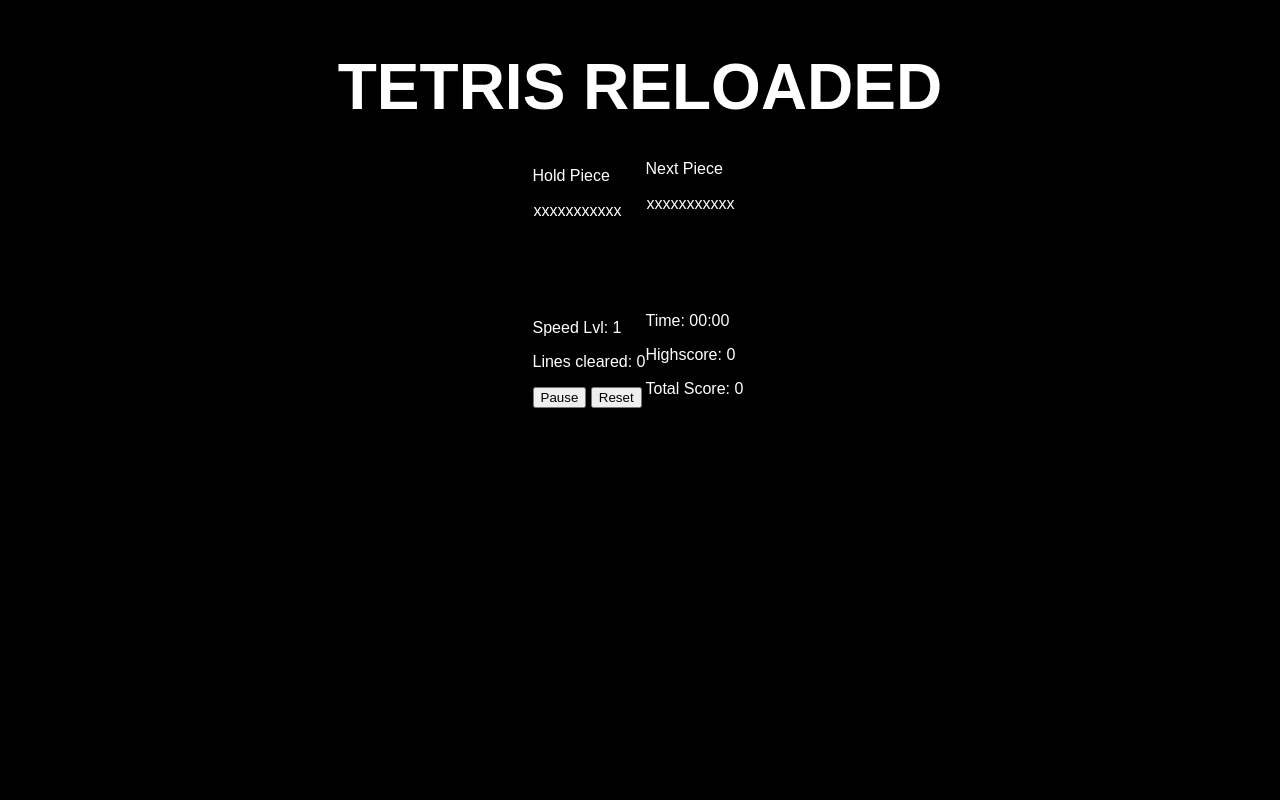
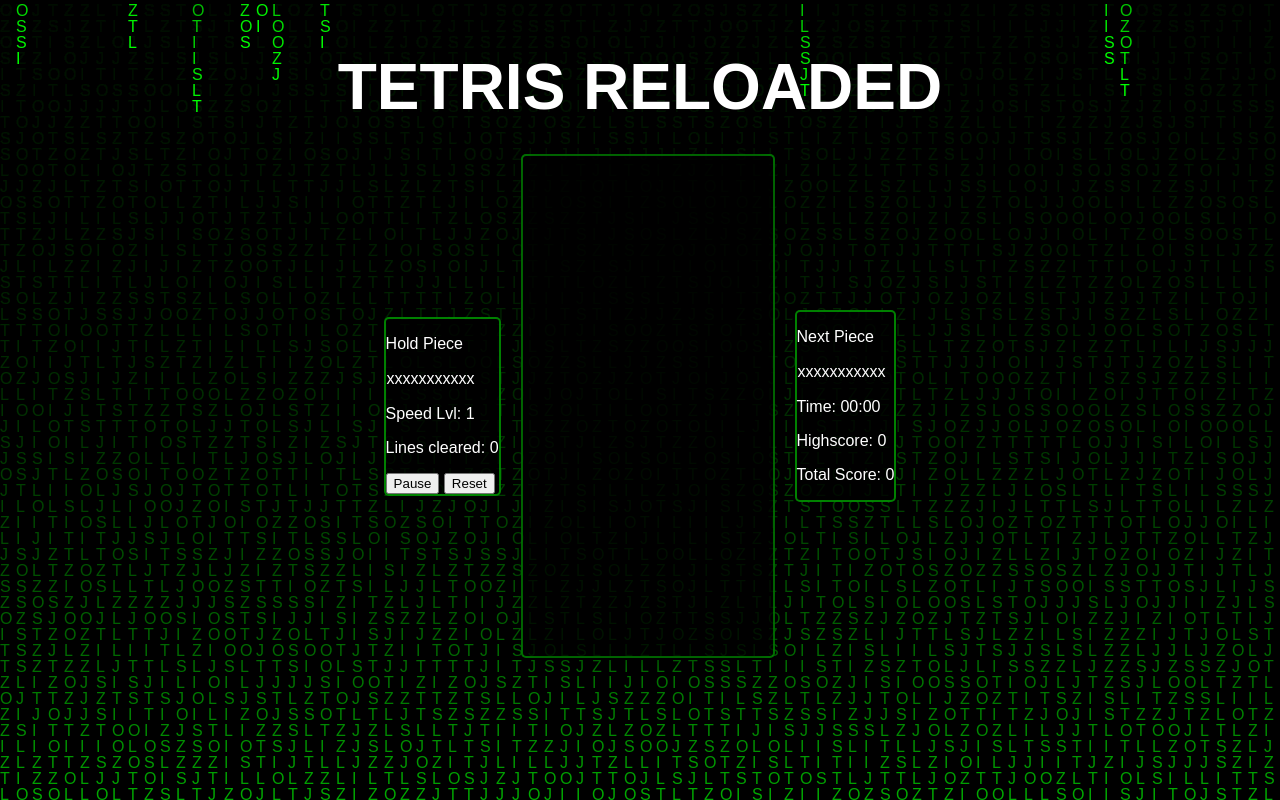
Before and after one commit to Conor-Hamilton/SEB-Project-1, a plain HTML site: page index.html in a window 1280 px wide. Drawn offline with Linux system fonts and the light colour scheme; a web font is replaced by a local one.

Commit message:
added matrix theme along with other stlying

```diff
--- a/index.html
+++ b/index.html
@@ -10,7 +10,7 @@
   </head>
   <body>
       <header><h1>TETRIS RELOADED</h1></header>
-      <!-- <canvas id="tetris-matrix"></canvas> -->
+      <canvas id="tetris-matrix"></canvas>
       <main>
 
       <!-- Left Panel -->
@@ -36,7 +36,9 @@
 
       <!-- Main Panel -->
       <section class="panel" id="grid">
-        <div id="play-grid" class=""></div>
+        <div class="grid-wrapper">
+            <div class="grid"></div>
+        </div>
         </div>
       </section>
       <!-- --------------------------------------------------------- -->
--- a/scripts/app.js
+++ b/scripts/app.js
@@ -1,8 +1,8 @@
 // The setup:
 //  This is where I am going to create the canvas for the animated background I want.
-//
-// Creating the shapes: I O T S Z J L
-const playGrid = document.querySelector("#play-grid");
+// Making a grid for main game and next piece
+
+const playGrid = document.querySelector(".play-grid");
 const playWidth = 10;
 const playHeight = 20;
 const playCellCount = playWidth * playHeight;
@@ -15,6 +15,8 @@ const nextCellCount = nextWidth * nextHeight;
 const nextCells = [];
 
 
+
+// Creating the shapes: I O T S Z J L
 // define the shapes
 // function to draw the shapes randomly
 //
@@ -37,10 +39,37 @@ const nextCells = [];
 //
 //
 //
-//
-//
-//
-//
-//
-//
-//
+
+
+//////////////// CANVAS - MATRIX THEME /////////////////
+
+const canvas = document.getElementById("tetris-matrix");
+const ctx = canvas.getContext("2d");
+
+canvas.width = window.innerWidth;
+canvas.height = window.innerHeight;
+
+const tetrisShapes = ["I", "O", "T", "S", "Z", "J", "L"];
+const fontSize = 16;
+const columns = canvas.width / fontSize;
+const drops = Array(Math.floor(columns)).fill(1);
+
+function draw() {
+  ctx.fillStyle = "rgba(0, 0, 0, 0.05)";
+  ctx.fillRect(0, 0, canvas.width, canvas.height);
+
+  ctx.fillStyle = "#0F0";
+  ctx.font = fontSize + "px arial";
+
+  for (let i = 0; i < drops.length; i++) {
+    const text = tetrisShapes[Math.floor(Math.random() * tetrisShapes.length)];
+    ctx.fillText(text, i * fontSize, drops[i] * fontSize);
+
+    if (drops[i] * fontSize > canvas.height && Math.random() > 0.975) {
+      drops[i] = 0;
+    }
+    drops[i]++;
+  }
+}
+
+setInterval(draw, 85);
--- a/styles/main.css
+++ b/styles/main.css
@@ -38,8 +38,41 @@ main {
 
 .grid-4x4 {
   border: 1px solid #000;
-  display: grid;
-  grid-template-columns: repeat(4, 25px);
-  grid-template-rows: repeat(4, 25px);
   margin: 10px 0;
 }
+
+.panel {
+    border: 2px solid rgba(0, 255, 0, 0.5);
+    margin: 10px;
+    background-color: rgba(0, 0, 0, 0.8);
+    border-radius: 5px
+}
+
+.grid-wrapper {
+  display: flex;
+  justify-content: center;
+  align-items: center;
+}
+.grid {
+  align-items: center;
+  box-shadow: 0 0 20px 0 rgba(0, 0, 0, 0.5);
+  display: flex;
+  flex-wrap: wrap;
+  height: 100%;
+  justify-content: center;
+  height: calc(25px * 20);
+  width: calc(25px * 10);
+}
+
+canvas {
+  display: block;
+  position: absolute;
+  z-index: 1;
+  width: 100%;
+  height: 100%;
+}
+
+.main, .panel, header, main {
+    position: relative;
+    z-index: 2;
+}
```
